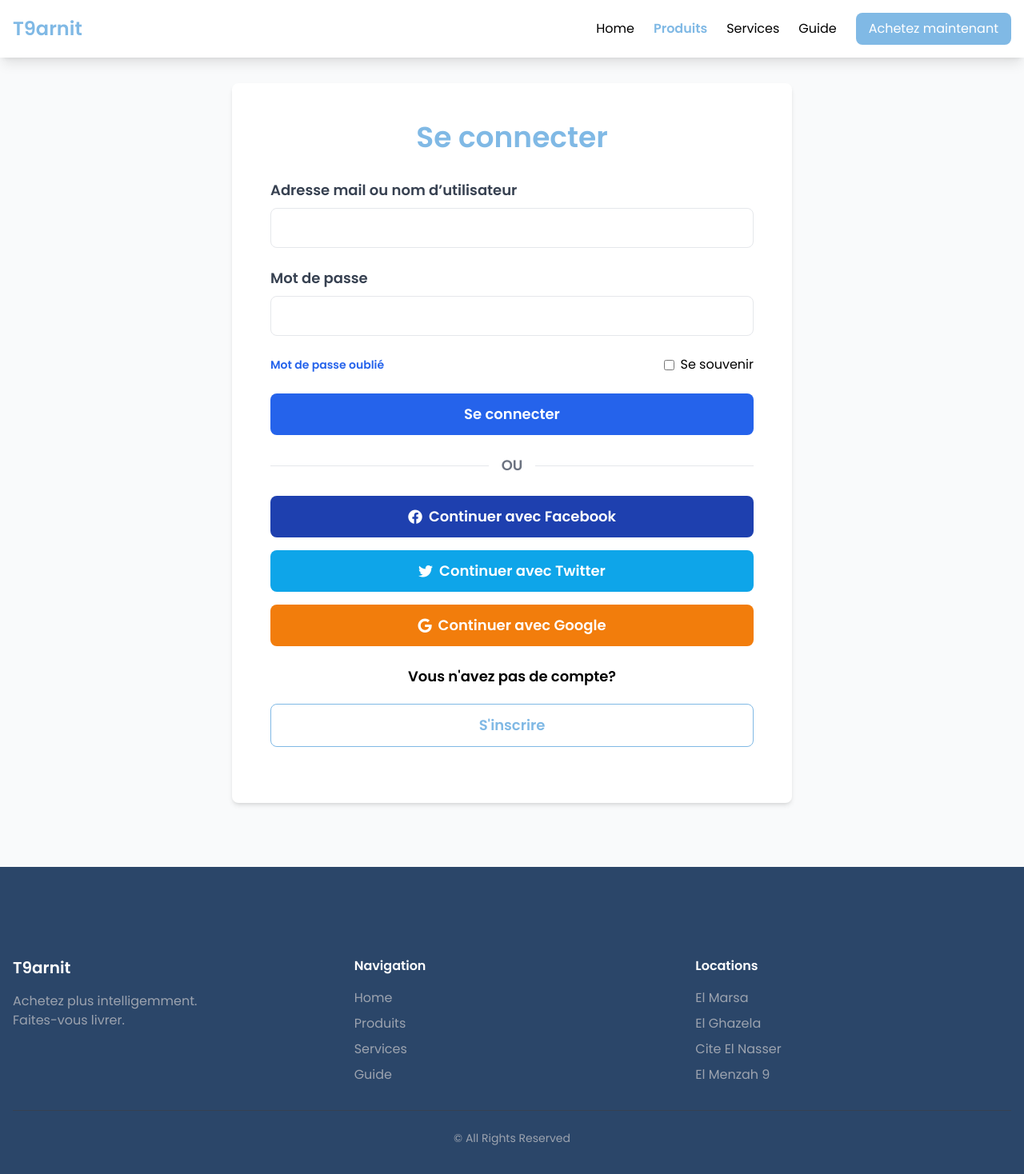
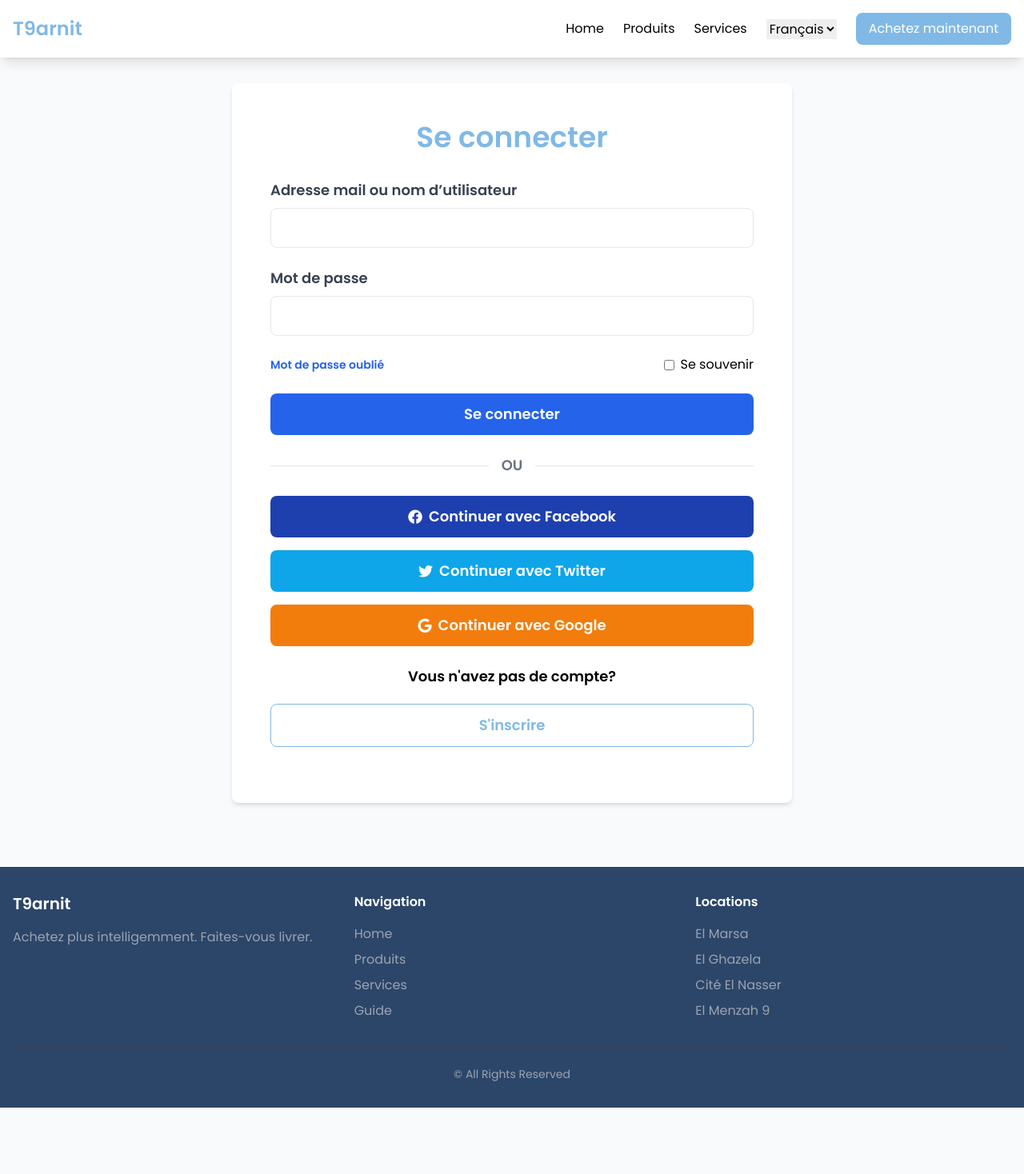
Before and after one commit to HalimTrabelsi/Ui-Ux, a website: page SI/login.html in a window 1280 px wide. Shown: the whole page at 80% size. After the commit the page ends 1385 px from the top, so only its background shows below. Drawn offline with nearby package versions, Linux system fonts and the light colour scheme.

Commit message:
Version finale

```diff
--- a/SI/login.html
+++ b/SI/login.html
@@ -29,9 +29,12 @@
 
                     <div class="hidden md:flex items-center space-x-6">
                         <a href="#" class="hover:text-[#80B9E5]">Home</a>
-                        <a href="#" class="font-bold text-[#80B9E5]">Produits</a>
+                        <a href="#" class=" hover:text-[#80B9E5]">Produits</a>
                         <a href="#" class="hover:text-[#80B9E5]">Services</a>
-                        <a href="#" class="hover:text-[#80B9E5]">Guide</a>
+                        <select class="hover:text-[#80B9E5] focus:border-[#80B9E5] focus:ring-[#80B9E5]">
+                            <option value="fr">Français</option>
+                            <option value="en">English</option>
+                        </select>
                         <button class="bg-[#80B9E5] text-white px-4 py-2 rounded-lg hover:bg-[#6da3d1]">
                             Achetez maintenant
                         </button>
@@ -100,19 +103,13 @@
 
     <!-- Footer -->
     <footer class="bg-[#2B4669] text-white py-8">
-            </button>
-        </div>
-        <div class="mt-12"></div>
-        <!-- Footer -->
-        <footer class="bg-[#2B4669] text-white py-8">
         <div class="container mx-auto px-4">
             <div class="grid grid-cols-1 md:grid-cols-3 gap-8">
-                <div class="mb-6 md:mb-0">
+                <div>
                     <h2 class="text-xl font-bold mb-4">T9arnit</h2>
-                  <p class="text-gray-400">Achetez plus intelligemment.<br>Faites-vous livrer.</p>
+                    <p class="text-gray-400">Achetez plus intelligemment. Faites-vous livrer.</p>
                 </div>
-
-                <div class="mb-6 md:mb-0">
+                <div>
                     <h3 class="font-bold mb-4">Navigation</h3>
                     <ul class="space-y-2 text-gray-400">
                         <li><a href="#" class="hover:text-white">Home</a></li>
@@ -121,22 +118,18 @@
                         <li><a href="#" class="hover:text-white">Guide</a></li>
                     </ul>
                 </div>
-
                 <div>
                     <h3 class="font-bold mb-4">Locations</h3>
                     <ul class="space-y-2 text-gray-400">
                         <li>El Marsa</li>
                         <li>El Ghazela</li>
-                    <li>Cite El Nasser</li>
+                        <li>Cité El Nasser</li>
                         <li>El Menzah 9</li>
                     </ul>
                 </div>
             </div>
-
             <div class="border-t border-gray-700 mt-8 pt-6 text-center">
-                <p class="text-gray-400 text-sm">
-                  © All Rights Reserved
-                </p>
+                <p class="text-gray-400 text-sm">© All Rights Reserved</p>
             </div>
         </div>
     </footer>
```
Also changed, not shown: SI/signup.html (+5 -2 lines). Lines whose indentation alone changed are shown as unchanged.
